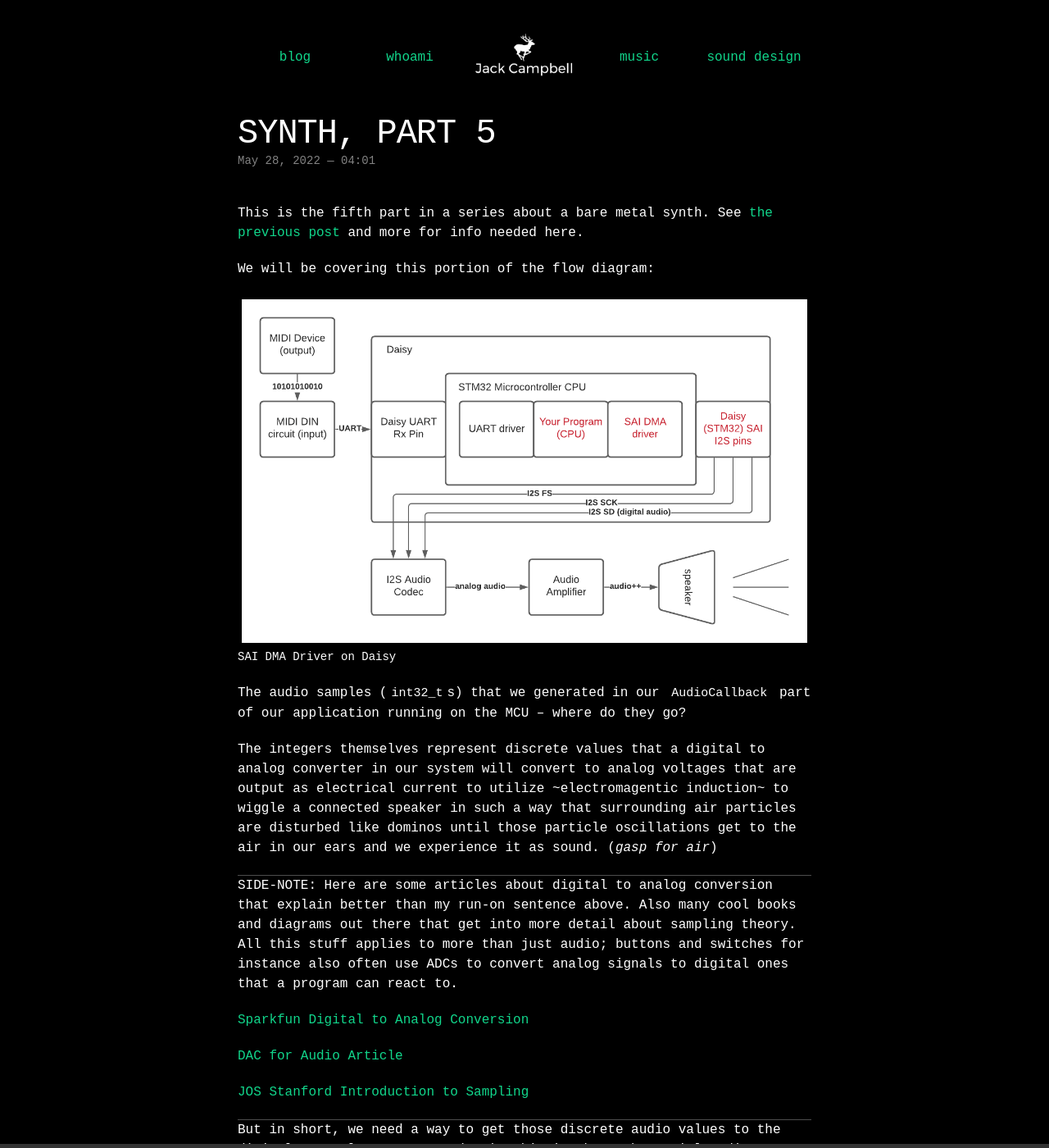
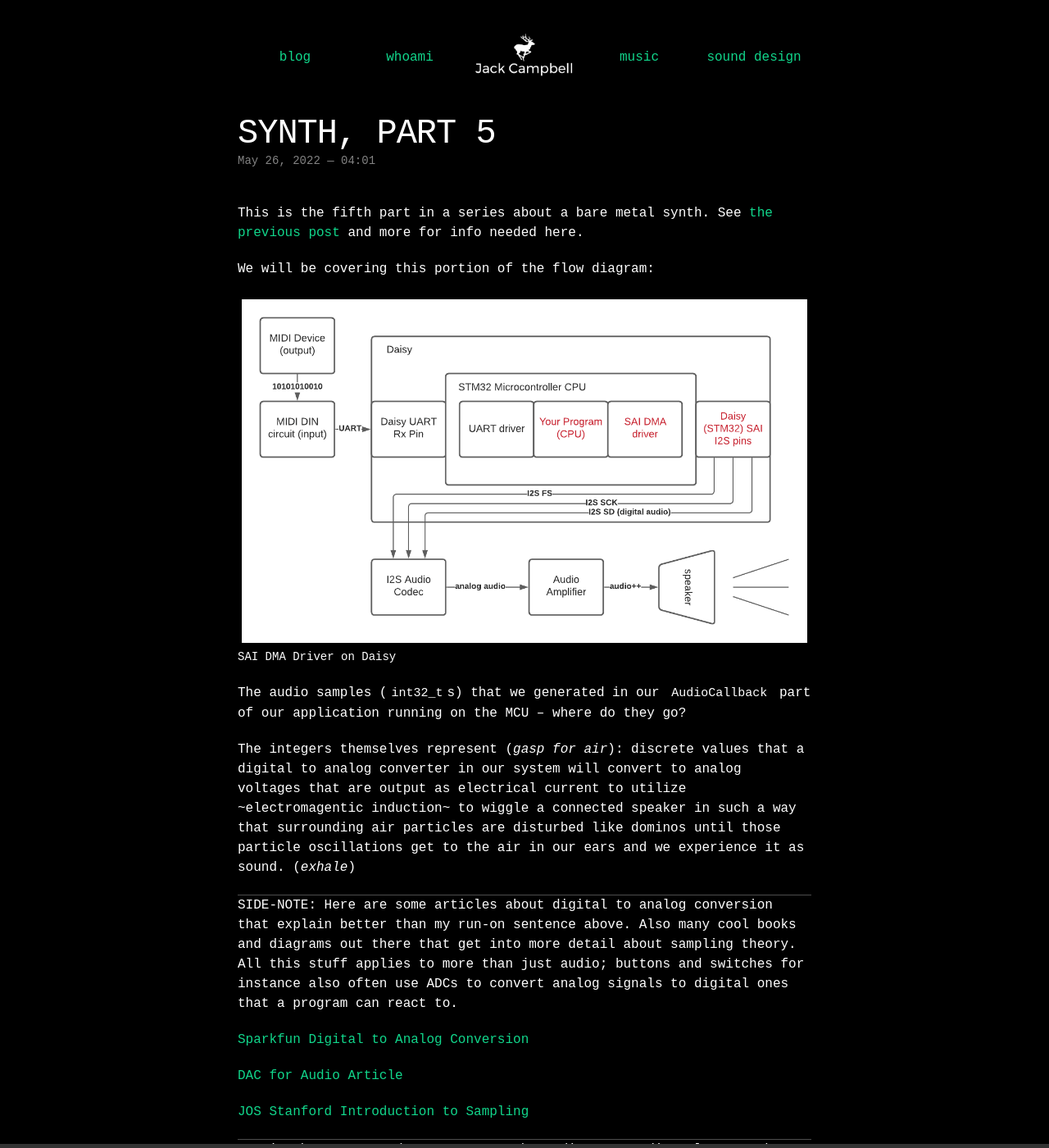
Before and after one commit to jcampbellcodes/jcampbellcodes_og.github.io, a Jekyll site: the page built from _posts/2022-05-26-anatomyofabaremetalsynth_part5.markdown, in a window 1280 px wide and 1400 px high. Shown: the whole window at 82% size. Built offline with Jekyll 4.4.1, drawn with Linux system fonts in a browser that asks for light colours; nearby versions of some CDN libraries.

Commit message:
Add SAI post

```diff
--- a/_posts/2022-05-28-anatomyofabaremetalsynth_part5.markdown
+++ b/_posts/2022-05-26-anatomyofabaremetalsynth_part5.markdown
@@ -1,7 +1,7 @@
 ---
 layout: post
 title: ANATOMY OF A BARE-METAL SYNTH, PART 5
-date: 2022-05-28 04:01:00
+date: 2022-05-26 04:01:00
 description: A post covering the audio codec on the Daisy synth.
 ---
 
@@ -16,9 +16,8 @@ We will be covering this portion of the flow diagram:
 
 The audio samples (`int32_t`s) that we generated in our `AudioCallback` part of our application running on the MCU -- where do they go?
 
-The integers themselves represent discrete values that a digital to analog converter in our system will convert to analog voltages that are output as electrical current to
-utilize ~electromagentic induction~ to wiggle a connected speaker in such a way that surrounding air particles are disturbed like dominos until
-those particle oscillations get to the air in our ears and we experience it as sound. (*gasp for air*)
+The integers themselves represent (*gasp for air*):
+discrete values that a digital to analog converter in our system will convert to analog voltages that are output as electrical current to utilize ~electromagentic induction~ to wiggle a connected speaker in such a way that surrounding air particles are disturbed like dominos until those particle oscillations get to the air in our ears and we experience it as sound. (*exhale*)
 
 ---------
 SIDE-NOTE: Here are some articles about digital to analog conversion that explain better than my run-on sentence above. Also many cool books and
```
